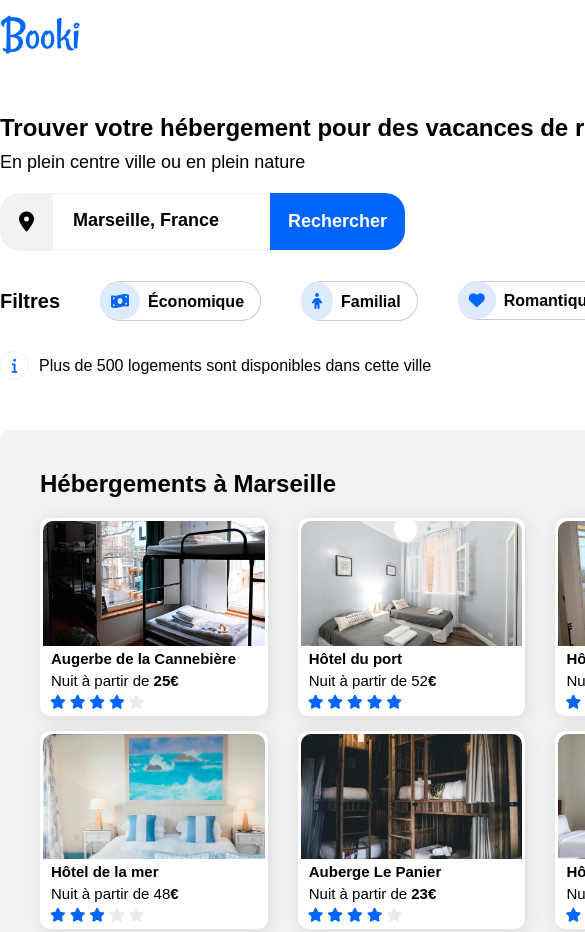
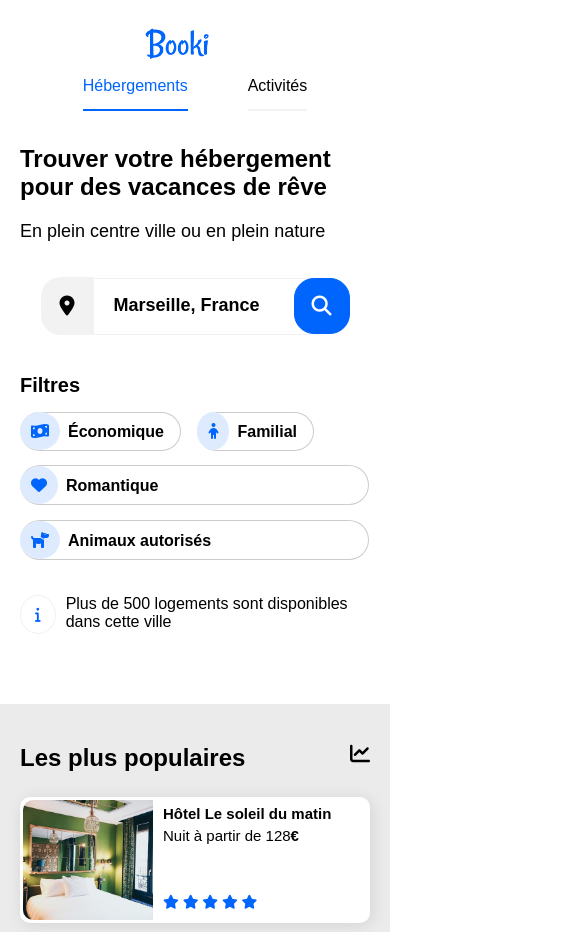
Before and after one commit to sebastienlfv/P2_sebastien_code, a plain HTML site: page index.html in a window 390 px wide. Shown: the top 932 px of the page, 585 px wide, since content can reach past the window. Drawn offline with Linux system fonts and the light colour scheme.

Commit message:
responsive ok

```diff
--- a/index.html
+++ b/index.html
@@ -33,8 +33,10 @@
         <section id="filtres">
             <p>Filtres</p>
                 <div id="filtres_radius">
-                    <a href="#" title="Économique"><i class="fas fa-money-bill-wave"></i>Économique</a>
-                    <a href="#" title="Familial"><i class="fas fa-child"></i>Familial</a>
+                    <div id="economique_familial">
+                        <a href="#" title="Économique"><i class="fas fa-money-bill-wave"></i>Économique</a>
+                        <a href="#" title="Familial"><i class="fas fa-child"></i>Familial</a>
+                    </div>
                     <div id="romantique_animaux">
                         <a href="#" class="romantique" title="Romantique"><i class="fas fa-heart"></i>Romantique</a>
                         <a href="#" title="Animaux autorisés"><i class="fas fa-dog"></i>Animaux autorisés</a>
--- a/style.css
+++ b/style.css
@@ -136,6 +136,22 @@ nav a:hover{
     text-decoration: none;
     color: black;
     font-weight: bold;
+}
+
+#economique_familial a{
+    border: 1.5px solid rgb(204, 204, 204);
+    border-bottom-left-radius : 50px;
+    border-bottom-right-radius : 50px;
+    border-top-left-radius : 50px;
+    border-top-right-radius : 50px;
+    margin-right: 12px;
+    padding-right: 16px;
+    border-left: none;
+    text-decoration: none;
+    color: black;
+    font-weight: bold;
+    padding-top: 10px;
+    padding-bottom: 10px;
 }
 
 #filtres_radius i{
@@ -424,10 +440,209 @@ footer h2{
 }
 
 #assistance p{
-    font-size: 16px;
+    font-size: 14px;
     margin-bottom: 15px;
 }
 
 @media screen and (max-width: 768px){
+    .block_page{
+        width: 100%;
+    }
+
+    header{
+        padding: 20px;
+    }
+
+    nav{
+        flex-direction: column;
+    }
+
+    .Logo{
+        width: 100px;
+        margin: auto;
+    }
+
+    ul{
+        margin: auto;
+        margin-top: 10px;
+    }
+
+    .active,
+    nav a:hover{
+    border-top: none;
+    border-bottom: solid 2px #0065FC;
+    padding-bottom: 15px;
+    }
+
+    nav a{
+        border-bottom: solid 2px #F2F2F2;
+        padding-bottom: 15px;
+    }
+
+    #autres h2{
+        margin-bottom: 20px;
+    }
+
+    #autres p{
+        margin-bottom: 35px;
+    }
+
+    #localisation{
+        justify-content: center;
+    }
+
+    #rechercher{
+        display: none;
+    }
+
+    #loupe{
+        display: flex;
+        display: flex;
+        color: white;
+        background-color: #0065FC;
+        border: 0.5px solid #0065FC;
+        border-radius: 20px;
+        padding: 17px;
+        font-size: 20px;
+        margin-left: -17px;
+    }
+
+    #filtres{
+        flex-direction: column;
+        text-align: left;
+        margin-bottom: 20px;
+    }
+
+    #filtres p{
+        margin-bottom: 15px;
+    }
+
+    #filtres_radius{
+        flex-direction: column;
+    }
+
+    #filtres_radius a{
+        margin-bottom: 15px;
+    }
+
+    #economique_familial{
+        margin-bottom: 15px;
+    }
+
+    #romantique_animaux{
+        display: flex;
+        flex-direction: column;
+    }
+
+    #romantique_animaux a{
+        margin-right: 1px;
+        padding: 0;
+    }
+
+    .info{
+        display: flex;
+    }
+
+    .fas.fa-info{
+        margin-right: 10px;
+        color: #0065FC;
+        border: solid 1px #F2F2F2;
+        padding: 11px;
+        border-radius: 100%;
+        width: 15px;
+        text-align: center;
+        font-size: 15px;
+    }
+
+    #contenue{
+        flex-direction: column-reverse;
+    }
+
+    #populaires{
+        border-radius: 0;
+        width: auto;
+        padding: 20px;
+    }
+
+    #stats_populaire{
+        margin-top: 20px;
+        margin-bottom: 5px;
+    }
+
+    .etoile_populaire{
+        margin-top: 50px;
+    }
+
+    .etoile_populaire1{
+        margin-top: 35px;
+    }
+
+    #hebergement{
+        width: auto;
+        background: none;
+        padding: 20px;
+        margin: 0;
+    }
+
+    #ligne1, #ligne2{
+        flex-direction: column;
+    }
+
+    #hebergement h2{
+        margin-top: 20px;
+    }
+
+    .logement{
+        width: auto;
+        margin-right: 0;
+        margin-bottom: 15px;
+    }
+
+    #activite_marseille{
+        padding: 20px;
+    }
+
+    #contenue_activite{
+        flex-direction: column;
+    }
+
+    .activite1, .activite4{
+        width: auto;
+        height: auto;
+    }
+
+    .activite1 img, .activite2 img, .activite3 img, .activite4 img, .activite5 img, .activite6{
+        height: 150px;
+    }
+
+    .activite2, .activite5{
+        margin-bottom: 10px;
+    }
+
+    .displayblock{
+        width: auto;
+    }
+
+    footer{
+        padding: 20px;
+    }
+
+    #footer_apropos{
+        flex-direction: column;
+    }
+
+    footer h2{
+        margin-bottom: 15px;
+    }
+
+    #a_propos, #nos_herbergement, #assistance{
+        margin-left: 0;
+        margin-right: 0;
+        margin-bottom: 15px;
+    }
+
+    #a_propos p, #nos_herbergement p, #assistance p{
+        margin-bottom: 10px;
+    }
 
 }
```
